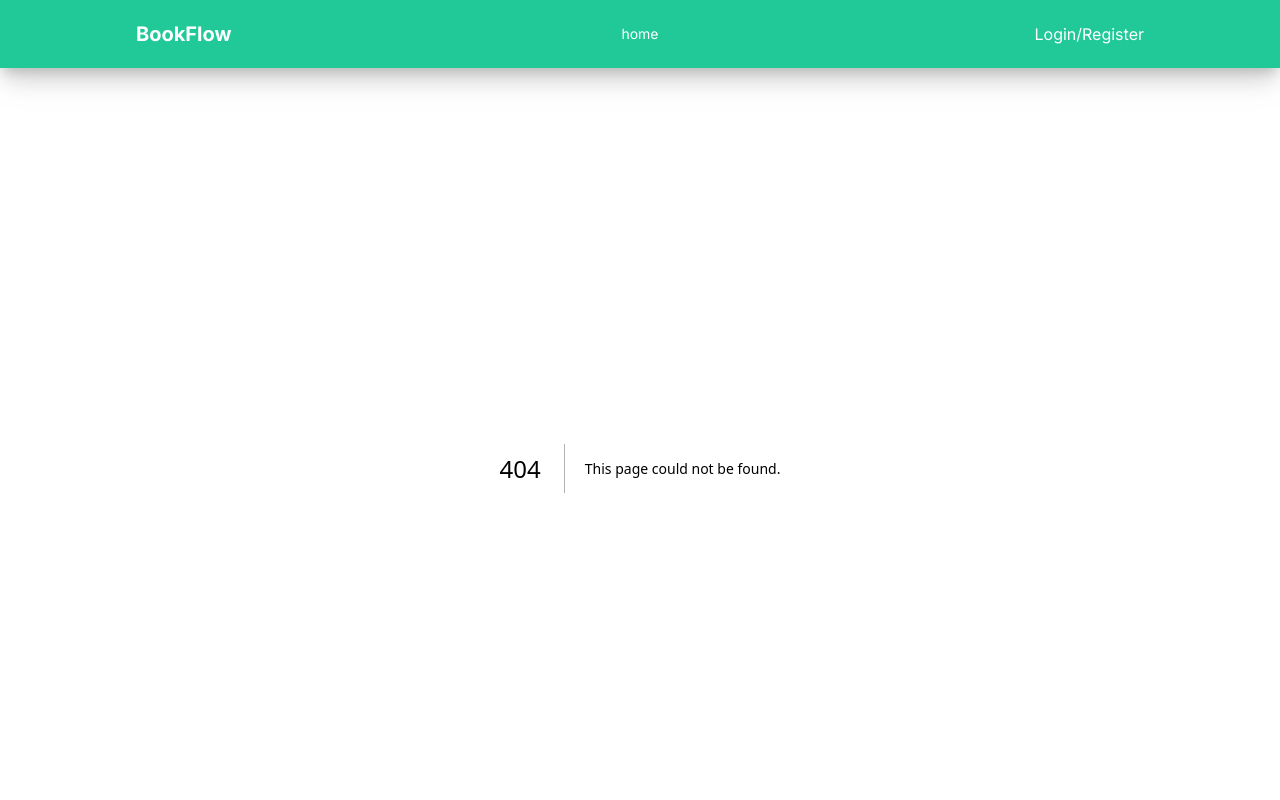
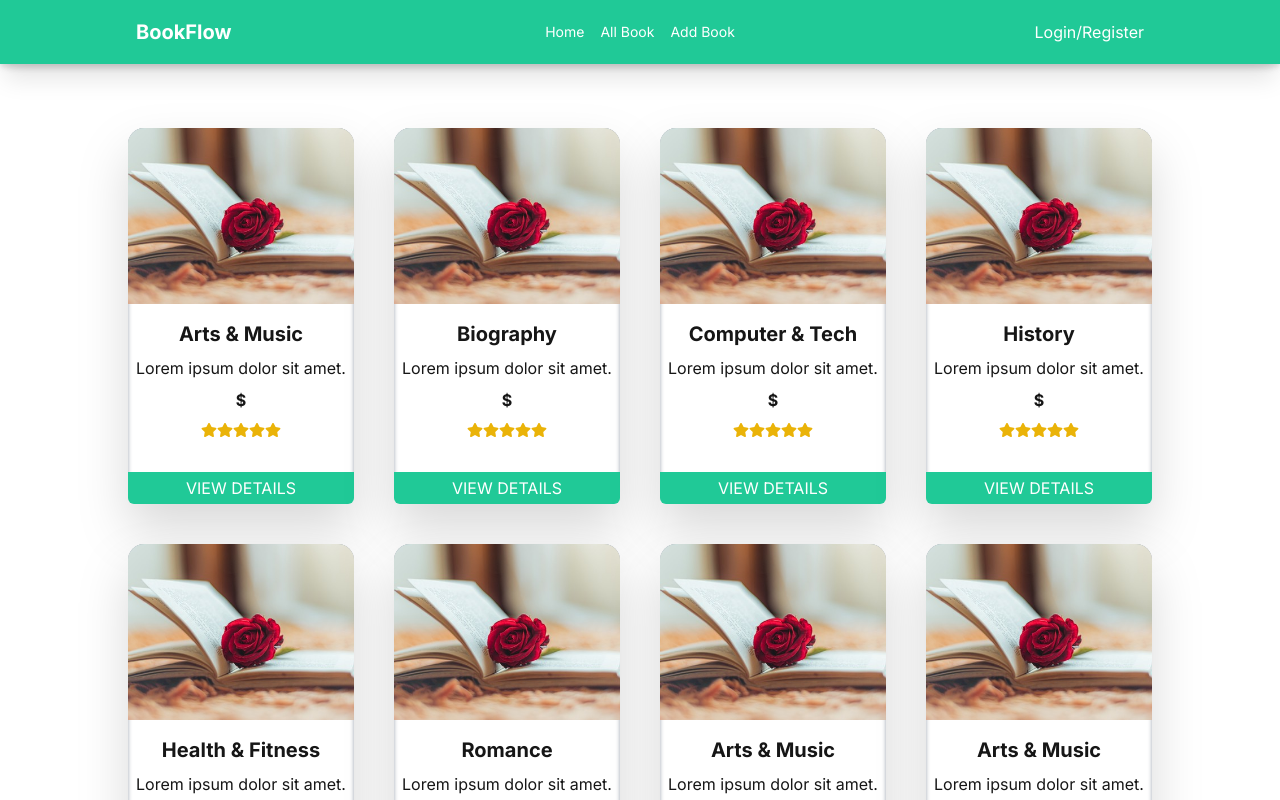
Before and after one commit to bspirahim/book-flow, a Next.js app: page /allBook in a window 1280 px wide. Before the commit this address had no page. Shown: the top 800 px of the page. Built offline with nearby package versions, Linux system fonts and the light colour scheme.

Commit message:
add book page and allbook page added

```diff
--- a/package.json
+++ b/package.json
@@ -11,7 +11,9 @@
   "dependencies": {
     "next": "14.1.0",
     "react": "^18",
-    "react-dom": "^18"
+    "react-dom": "^18",
+    "react-icons": "^5.0.1",
+    "react-rating": "^2.0.5"
   },
   "devDependencies": {
     "autoprefixer": "^10.0.1",
--- /dev/null
+++ b/public/Category.json
@@ -0,0 +1,47 @@
+[
+    {
+        "id": 1,
+        "category": "Arts & Music",
+        "image": "/romance-2.jpg"
+    },
+    {
+        "id": 2,
+        "category": "Biography",
+        "image": "/romance-2.jpg"
+    },
+    {
+        "id": 3,
+        "category":"Computer & Tech",
+        "image":"/romance-2.jpg"
+    },
+    {
+        "id": 4,
+        "category":"History",
+        "image":"/romance-2.jpg"
+    },
+    {
+        "id": 5,
+        "category":"Health & Fitness",
+        "image":"/romance-2.jpg"
+    },
+    {
+        "id": 6,
+        "category":"Romance",
+        "image":"/romance-2.jpg"
+    },
+    {
+        "id": 7,
+        "category":"Arts & Music",
+        "image":"/romance-2.jpg"
+    },
+    {
+        "id": 8,
+        "category":"Arts & Music",
+        "image":"/romance-2.jpg"
+    },
+    {
+        "id": 9,
+        "category":"Arts & Music & music",
+        "image":"/romance-2.jpg"
+    }
+]
--- /dev/null
+++ b/src/app/addBook/page.js
@@ -0,0 +1,86 @@
+import React from 'react';
+
+const AddBookPage = () => {
+    return (
+        <div className='mt-10 mb-20 container mx-auto w-3/4'>
+            <h1 className='text-center text-3xl my-5 font-bold'>Add Book</h1>
+            <form>
+                <div className="grid grid-cols-1 lg:grid-cols-2 gap-4">
+                    <div className="form-control">
+                        <label className="label">
+                            <span className="label-text">Book No</span>
+                        </label>
+                        <input type="text" defaultValue='' name='id' className="input input-bordered" required />
+                    </div>
+                    <div className="form-control">
+                        <label className="label">
+                            <span className="label-text">Book Name</span>
+                        </label>
+                        <input type="text" defaultValue='' name='name' className="input input-bordered" required />
+                    </div>
+                    <div className="form-control">
+                        <label className="label">
+                            <span className="label-text">Book Author</span>
+                        </label>
+                        <input type="text" name='author' className="input input-bordered" required />
+                    </div>
+                    <div className="form-control">
+                        <label className="label">
+                            <span className="label-text">Book Quantity</span>
+                        </label>
+                        <input type="text" name='title' className="input input-bordered" required />
+                    </div>
+                    <div className="form-control">
+                        <label className="label">
+                            <span className="label-text">Category</span>
+                        </label>
+                        <select name='category' className="input input-bordered" required>
+                            <option value=""></option>
+                            <option value="music">Arts & Music</option>
+                            <option value="biography">Biography</option>
+                            <option value="tech">Computer & Tech</option>
+                            <option value="history">History</option>
+                            <option value="barbie">Health and Fitness</option>
+                            <option value="Romance">Romance</option>
+                        </select>
+                    </div>
+                    <div className="form-control">
+                        <label className="label">
+                            <span className="label-text">Price</span>
+                        </label>
+                        <input type="text" name='price' className="input input-bordered" required />
+                    </div>
+                    <div className="form-control">
+                        <label className="label">
+                            <span className="label-text">Available Quantity</span>
+                        </label>
+                        <input type="text" name='quantity' className="input input-bordered" required />
+                    </div>
+                    <div className="form-control">
+                        <label className="label">
+                            <span className="label-text">Rating</span>
+                        </label>
+                        <input type="text" name='rating' className="input input-bordered" required />
+                    </div>
+                    <div className="form-control">
+                        <label className="label">
+                            <span className="label-text">Photo</span>
+                        </label>
+                        <input type="text" name='photo' className="input input-bordered" required />
+                    </div>
+                    <div className="form-control">
+                    <label className="label">
+                        <span className="label-text">Detail Description</span>
+                    </label>
+                    <textarea type="text" name='details' className="input input-bordered" required />
+                </div>
+                </div>
+                <div className="form-control mt-6">
+                    <input type="submit" className='btn btn-primary' value="Add Book" />
+                </div>
+            </form>
+        </div>
+    );
+};
+
+export default AddBookPage;
--- /dev/null
+++ b/src/app/allBook/page.js
@@ -0,0 +1,57 @@
+'use client'
+
+import React, { useEffect, useState } from 'react';
+import Image from 'next/image';
+import Link from 'next/link';
+import Rating from 'react-rating';
+
+import { FaRegStar, FaStar } from 'react-icons/fa';
+
+const AllBookPage = () => {
+    const [book, setBook] = useState([])
+    useEffect(() => {
+        fetch('Category.json')
+            .then(res => res.json())
+            .then(data => setBook(data))
+
+    }, [])
+    return (
+        <div className='max-w-screen-lg mx-auto my-16'>
+
+            <div className='grid md:grid-cols-4 gap-10'>
+                {
+                    book.map(bk =>
+                        <>
+                        <div className="card w-full bg-base-100 drop-shadow-2xl shadow-inner shadow-gray-400">
+                            <figure className="shadow-inner shadow-gray-400 ">
+                                <Image width={100} height={100}  src={bk?.image} alt="card image" className="object-cover h-44 w-full" />
+                            </figure>
+                            <div className="card-body p-0 items-center text-center">
+                                <h2 className="card-title font-bold mt-4">{bk?.category}</h2>
+                                <p>Lorem ipsum dolor sit amet.</p>
+                                <p className='font-bold'>$</p>
+                                <div>
+                                    <Rating
+                                        placeholderRating={5}
+                                        emptySymbol={<FaRegStar></FaRegStar>}
+                                        placeholderSymbol={<FaStar className='text-yellow-500'></FaStar>}
+                                        fullSymbol={<FaStar></FaStar>}
+                                    ></Rating>
+                                </div>
+                                <div className="card-actions   w-full ">
+                                    <Link href="" className="w-full p-1 uppercase bg-primary rounded-b-md mt-5 text-white hover:bg-[#2cb38a]">View details</Link>
+                                </div>
+                            </div>
+                        </div>
+                        </>
+                    )
+                }
+            </div>
+
+
+
+        </div>
+    );
+};
+
+export default AllBookPage;
--- a/src/components/Navbar/Navbar.js
+++ b/src/components/Navbar/Navbar.js
@@ -3,7 +3,7 @@ import React from 'react';
 
 const Navbar = () => {
     return (
-        <div className='bg-primary shadow-xl drop-shadow-xl'>
+        <div className='bg-primary shadow-xl drop-shadow-md'>
             <div className="navbar z-10 text-white max-w-screen-lg mx-auto">
                 <div className="navbar-start">
                     <div className="dropdown">
@@ -11,14 +11,18 @@ const Navbar = () => {
                             <svg xmlns="http://www.w3.org/2000/svg" className="h-5 w-5" fill="none" viewBox="0 0 24 24" stroke="currentColor"><path strokeLinecap="round" strokeLinejoin="round" strokeWidth="2" d="M4 6h16M4 12h8m-8 6h16" /></svg>
                         </div>
                         <ul tabIndex={0} className="menu menu-sm dropdown-content mt-3 z-[1] p-2 shadow bg-base-100 rounded-box w-52">
-                        <li><a href="">home</a></li>
+                            <Link className='mx-2' href='/'>Home</Link>
+                            <Link className='mx-2' href='allBook'>All Book</Link>
+                            <Link className='mx-2' href='addBook'>Add Book</Link>
                         </ul>
                     </div>
                     <a className="text-xl font-bold cursor-pointer">BookFlow</a>
                 </div>
                 <div className="navbar-center hidden lg:flex">
                     <ul className="menu menu-horizontal px-1 text-md">
-                    <li><a href="">home</a></li>
+                        <Link className='mx-2' href='/'>Home</Link>
+                        <Link className='mx-2' href='allBook'>All Book</Link>
+                        <Link className='mx-2' href='addBook'>Add Book</Link>
                     </ul>
                 </div>
                 <div className="navbar-end">
```
Also changed, not shown: public/romance-2.jpg (added), 1 other file (tests, documents, lock files or other folders).
